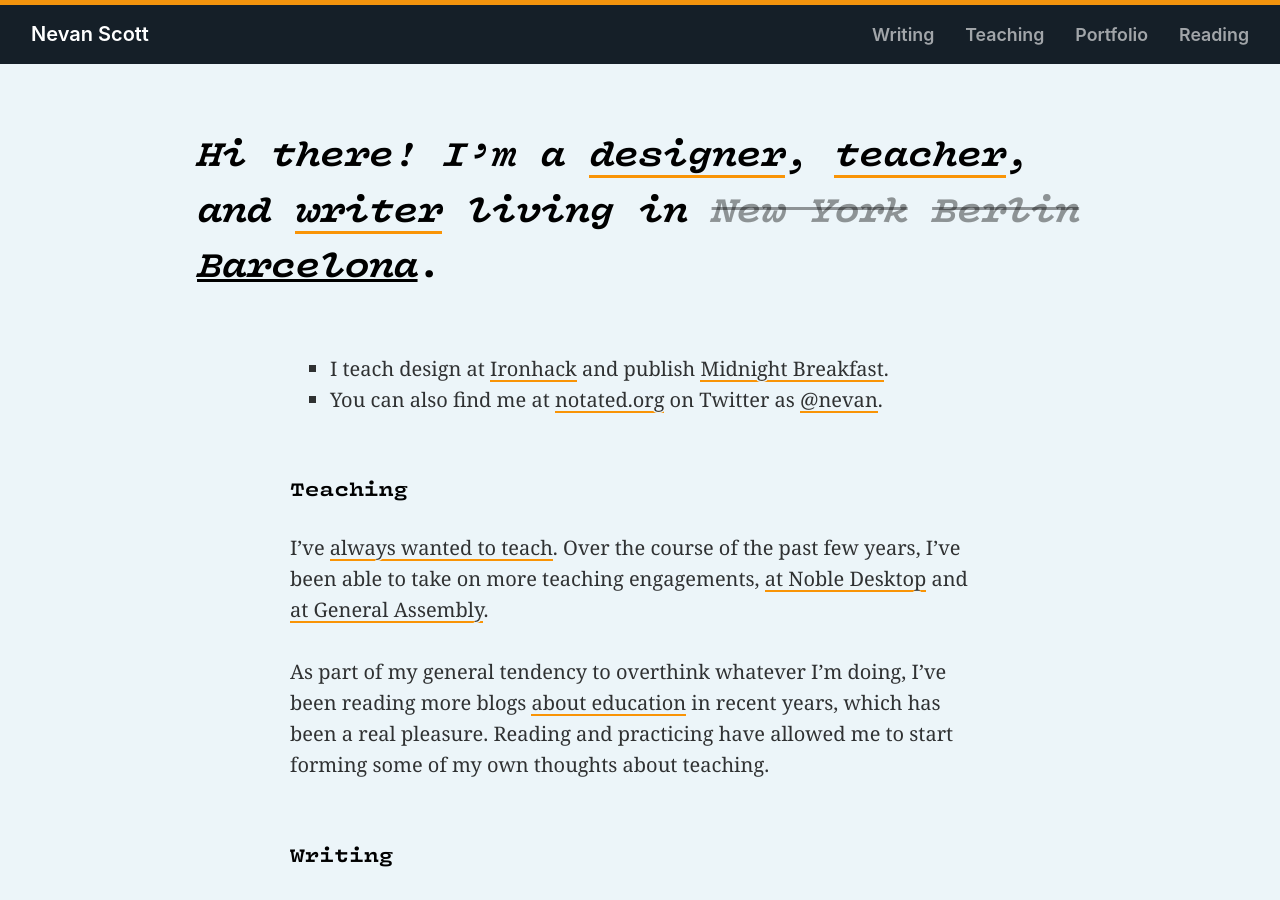
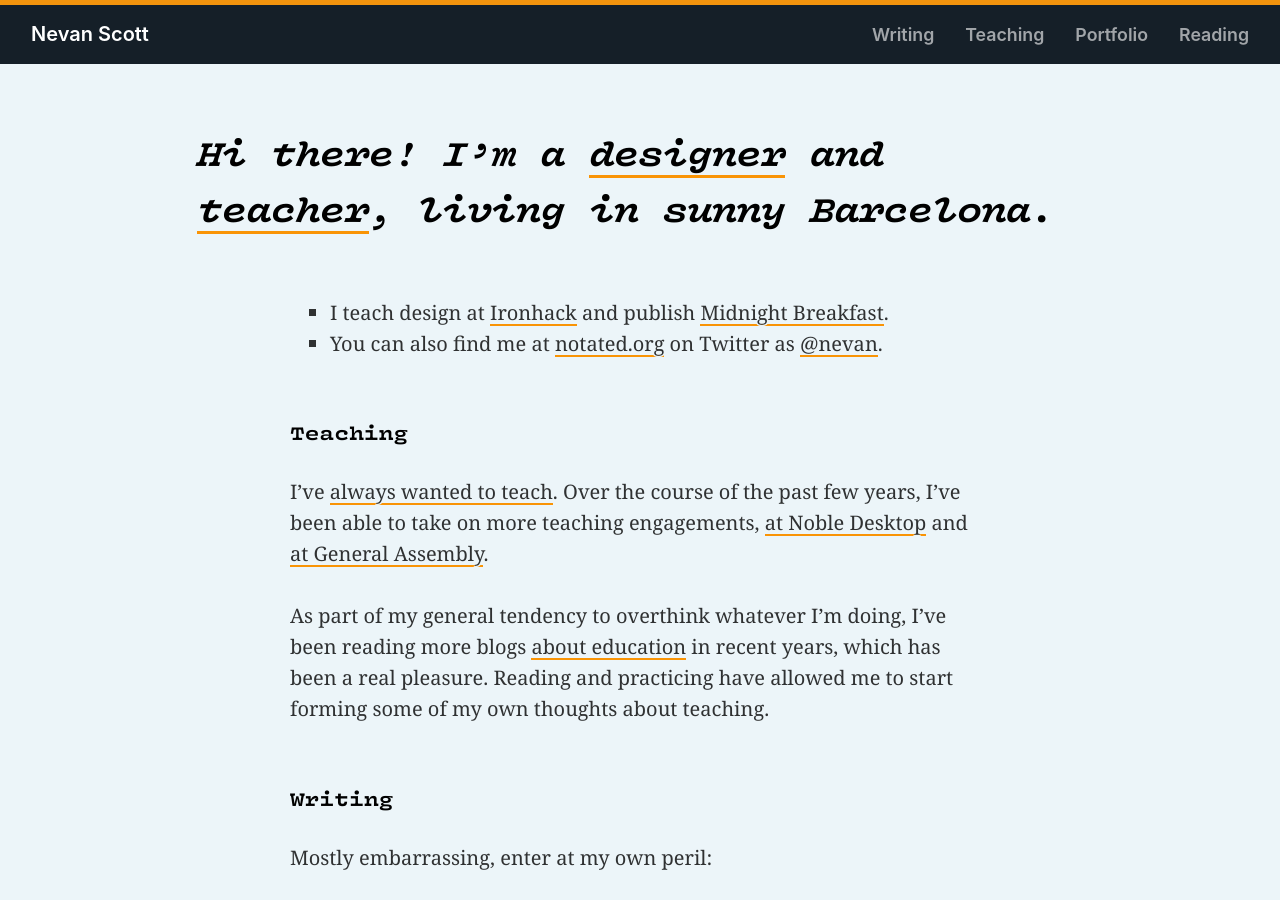
Before and after one commit to nevanscott/nevanscott.github.io, a Jekyll site: the page built from index.md, in a window 1280 px wide and 900 px high. Built offline with Jekyll 4.4.1, drawn with Linux system fonts in a browser that asks for light colours; some web fonts are replaced.

Commit message:
Tweak intro to focus on Barcelona and remove writing as a focus.

```diff
--- a/index.md
+++ b/index.md
@@ -1,7 +1,7 @@
 ---
 ---
 
-<p class="lede" markdown="1">Hi there! I'm a [designer](/portfolio/), [teacher](/teaching/), and [writer](/writing/) living in <del>New York</del> <del>Berlin</del> <ins>Barcelona</ins>.</p>
+<p class="lede" markdown="1">Hi there! I'm a [designer](/portfolio/) and [teacher](/teaching/), living in sunny Barcelona.</p>
 
 * I teach design at [Ironhack](http://www.ironhack.com) and publish [Midnight Breakfast](http://midnightbreakfast.com/).
 * You can also find me at <a href="http://notated.org">notated.org</a> on Twitter as <a href="https://twitter.com/nevan" rel="me">@nevan</a>.
```
